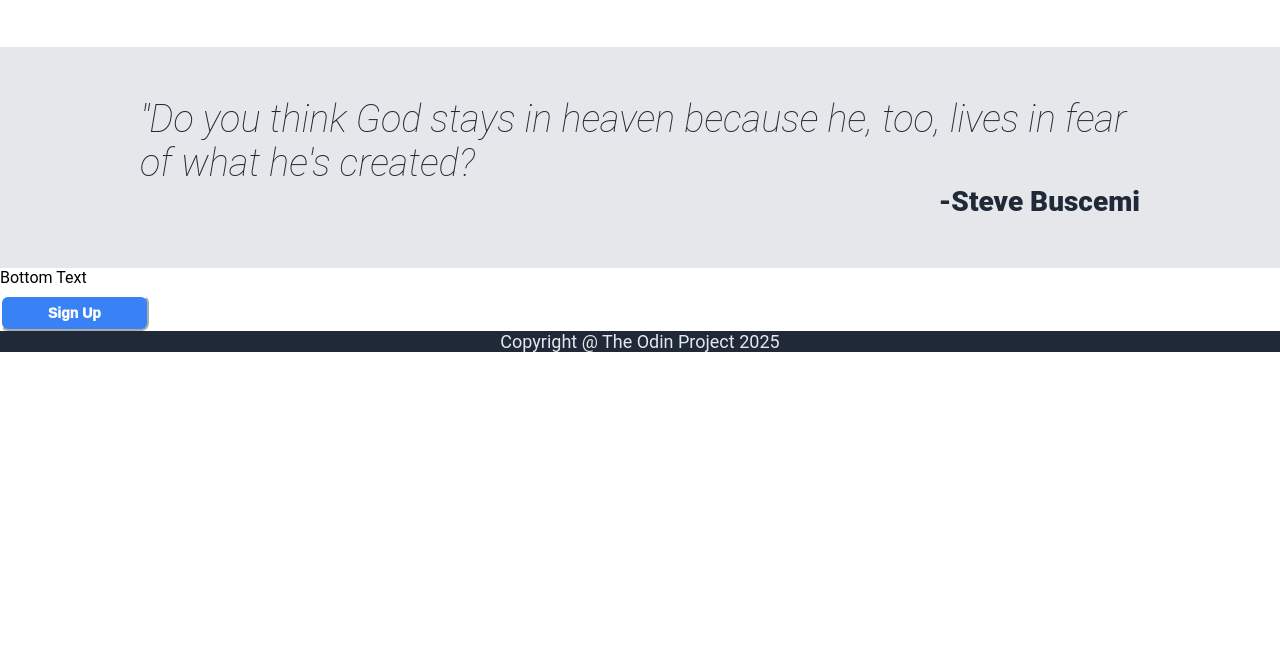
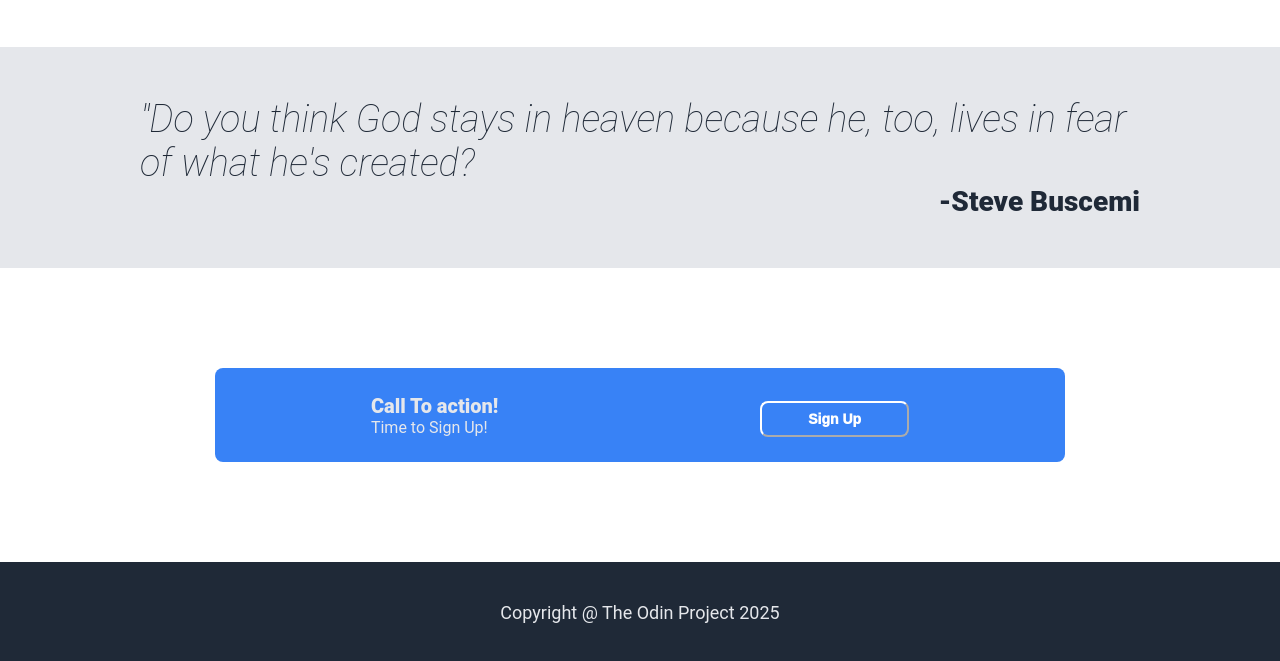
Before and after one commit to GusBesser/odin_landing_page, a plain HTML site: page index.html in a window 1280 px wide. Shown: the part 859-1520 px from the top of the page. Before the commit the page ends 1211 px from the top, so only its background shows below. Drawn offline with Linux system fonts and the light colour scheme.

Commit message:
Implement Call to action section style and footer padding

```diff
--- a/index.html
+++ b/index.html
@@ -62,9 +62,13 @@
 
             <div class="bottom">
                 <div class="bottomcontainer">
-                    <div class="bottomtext">
-                        Bottom
-                        Text
+                    <div class="bottomleft">
+                        <div class="bottomheader">
+                            Call To action!
+                        </div>
+                        <div class="bottomtext">
+                            Time to Sign Up!
+                        </div>
                     </div>
                     <button>Sign Up</button>
                 </div>
--- a/style.css
+++ b/style.css
@@ -125,3 +125,40 @@ button {
     color: #1f2937;
     font-weight: 900;
 }
+
+.bottom {
+    display: flex;
+    justify-content: center;
+    align-items: center;
+    margin: 100px;
+}
+
+.bottomcontainer {
+    display: flex;
+    justify-content: space-around;
+    align-items: center;
+    flex: auto;
+    flex-direction: row;
+    background-color: #3882f6;
+    padding-left: 25px;
+    padding-right: 25px;
+    padding-top: 25px;
+    padding-bottom: 25px;
+    max-width: 800px;
+    border-color: none;
+    border-radius: 8px;
+}
+
+.bottomleft {
+    color:#e5e7eb
+}
+
+.bottomheader {
+    font-weight: 900;
+    font-size: 20px;
+}
+
+.footer {
+    padding-top: 40px;
+    padding-bottom: 40px;
+}
```
